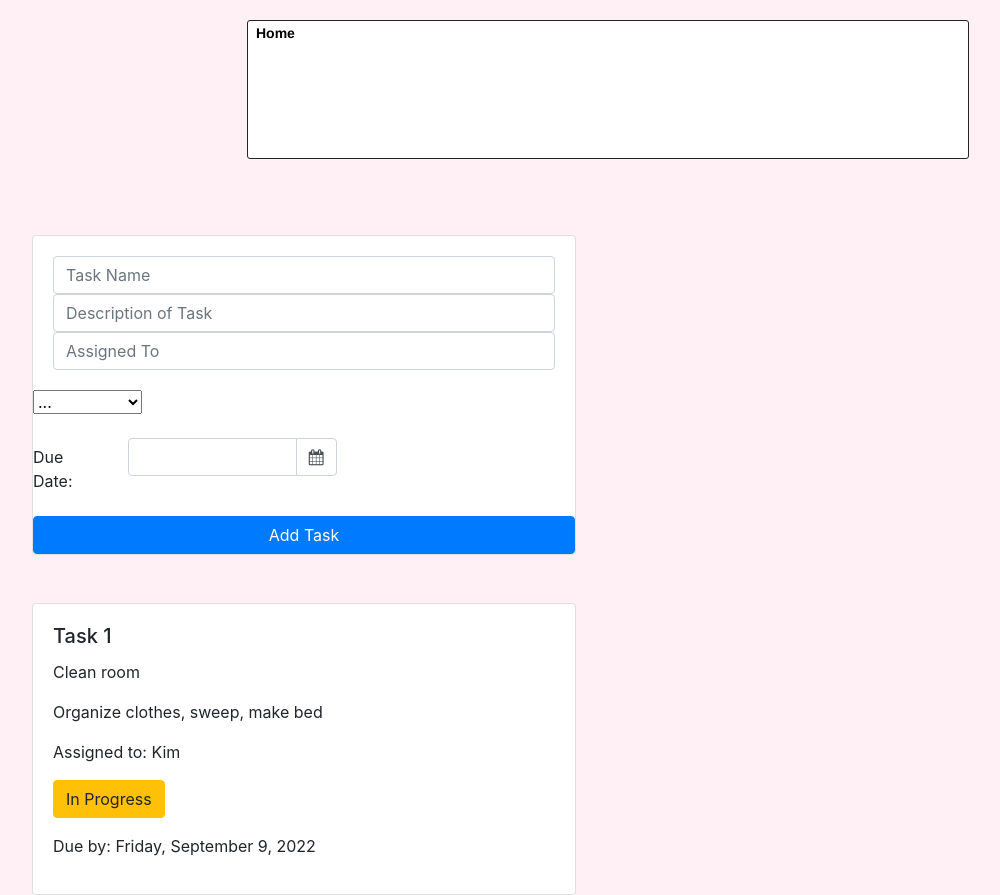
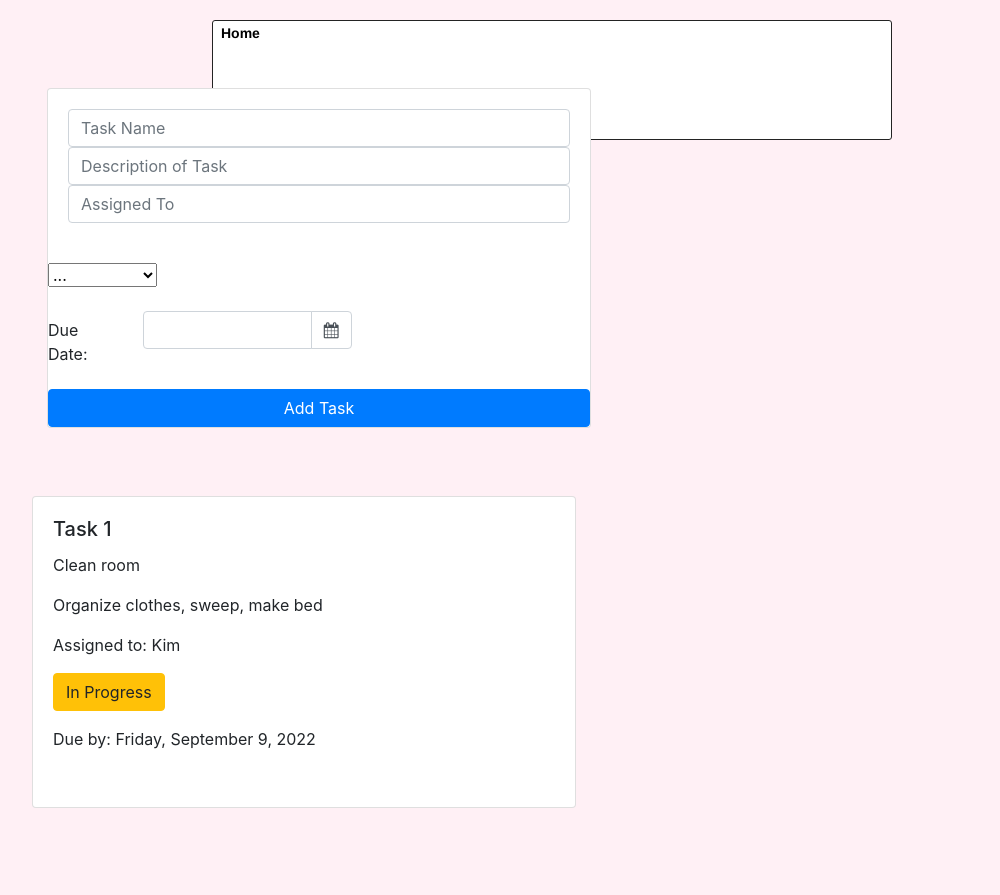
Before and after one commit to uh-git/Task-App-E, a plain HTML site: page index.html in a window 1280 px wide. Shown: the whole page, without its empty margins (53-1053 px from the left). After the commit the page ends 828 px from the top, so only its background shows below. Drawn offline with nearby package versions, Linux system fonts and the light colour scheme; a script that the page names is missing.

Commit message:
Update styles.css

```diff
--- a/styles.css
+++ b/styles.css
@@ -1,6 +1,15 @@
+body{
+    background: lavenderblush;
+  }
+
+
   .box{
-	width: 722px;
-    height: 139px;
+      width: 100%;
+    min-width: 300px;
+    float: right;
+    margin-right: 35px;
+    margin-left: 35px;
+      height: 120px;
       padding: 4px 8px 4px 8px;
       background: #ffffff;
       color: #000000;
@@ -39,3 +48,10 @@
 
   .Info3{
       padding: 50px 120px;}
+
+
+
+  .card-body, .col-3{
+    margin-bottom: 20px;
+
+  }
```
Lines whose indentation alone changed are shown as unchanged.
